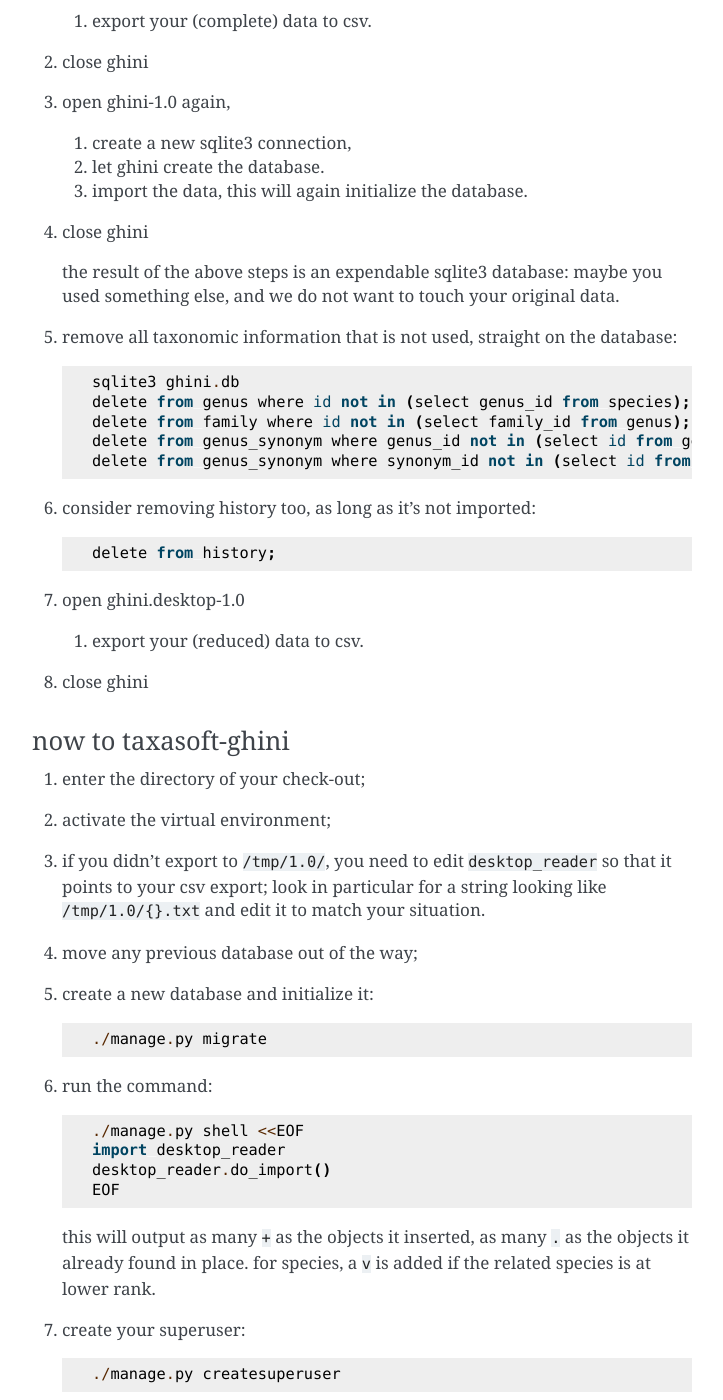
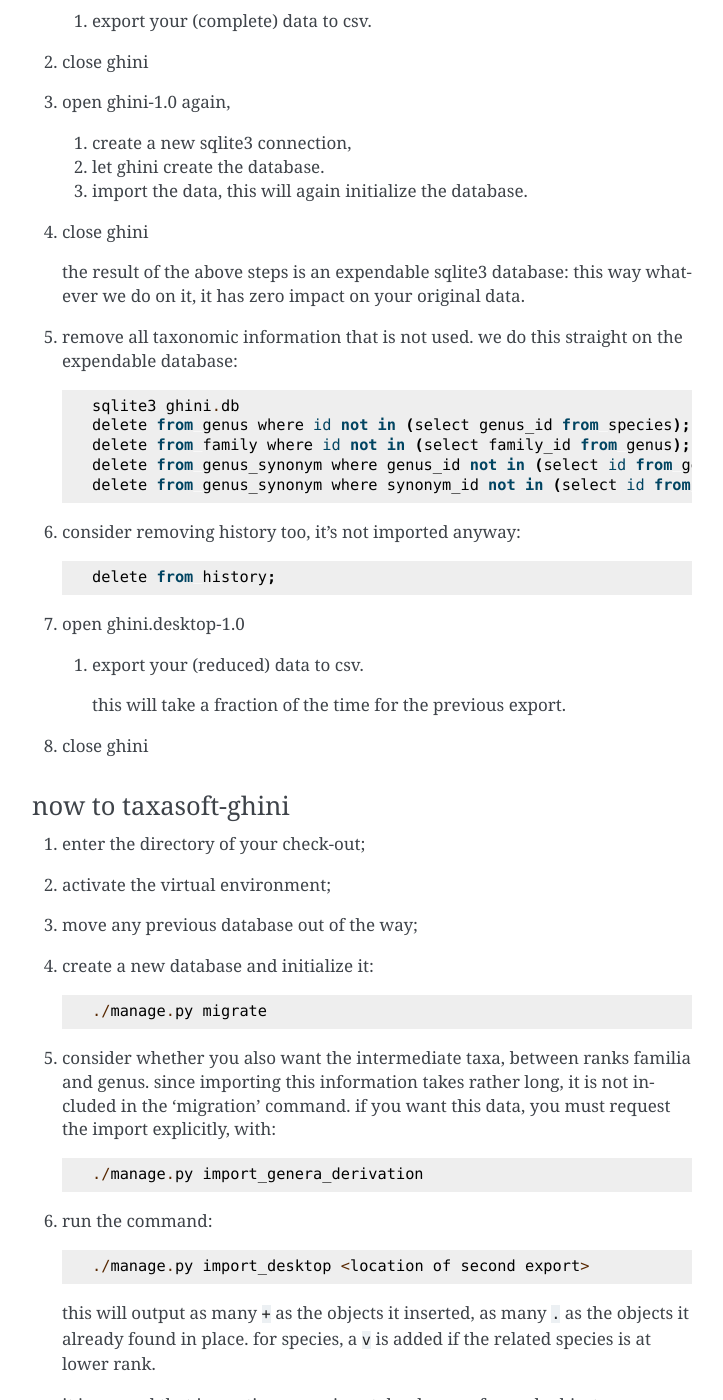
Before and after one commit to Ghini/server, a Sphinx documentation site: the page built from docs/technical.rst, in a window 1280 px wide and 1400 px high, scrolled down 3690 px. Shown: the whole window, without its empty margins (388-1111 px from the left). Built offline with Sphinx 7.4.7, drawn with Linux system fonts in a browser that asks for light colours; some of the changed text lies outside the part shown.

Commit message:
part of #77

```diff
--- a/docs/technical.rst
+++ b/docs/technical.rst
@@ -179,10 +179,11 @@
 
 #. close ghini
 
-   the result of the above steps is an expendable sqlite3 database: maybe
-   you used something else, and we do not want to touch your original data.
+   the result of the above steps is an expendable sqlite3 database: this way
+   whatever we do on it, it has zero impact on your original data.
 
-#. remove all taxonomic information that is not used, straight on the database::
+#. remove all taxonomic information that is not used.  we do this straight
+   on the expendable database::
 
      sqlite3 ghini.db
      delete from genus where id not in (select genus_id from species);
@@ -190,13 +191,15 @@
      delete from genus_synonym where genus_id not in (select id from genus);
      delete from genus_synonym where synonym_id not in (select id from genus);
 
-#. consider removing history too, as long as it's not imported::
+#. consider removing history too, it's not imported anyway::
 
      delete from history;
 
 #. open ghini.desktop-1.0
 
    #. export your (reduced) data to csv.
+
+      this will take a fraction of the time for the previous export.
 
 #. close ghini
 
@@ -205,24 +208,29 @@
 
 #. enter the directory of your check-out;
 #. activate the virtual environment;
-#. if you didn't export to ``/tmp/1.0/``, you need to edit ``desktop_reader``
-   so that it points to your csv export; look in particular for a string
-   looking like ``/tmp/1.0/{}.txt`` and edit it to match your situation.
 #. move any previous database out of the way;
 #. create a new database and initialize it::
 
      ./manage.py migrate
 
+#. consider whether you also want the intermediate taxa, between ranks
+   familia and genus.  since importing this information takes rather long,
+   it is not included in the 'migration' command.  if you want this data,
+   you must request the import explicitly, with::
+
+     ./manage.py import_genera_derivation
+
 #. run the command::
 
-     ./manage.py shell <<EOF
-     import desktop_reader
-     desktop_reader.do_import()
-     EOF
+     ./manage.py import_desktop <location of second export>
 
    this will output as many ``+`` as the objects it inserted, as many ``.`` as
    the objects it already found in place.  for species, a ``v`` is added if
    the related species is at lower rank.
+
+   it is normal that importing accessions takes longer: for each object we
+   are creating not only the accession but also the verificaiton object that
+   links the accession to the corresponding taxon.
 
 #. create your superuser::
 
```
Also changed, not shown: 2 other files.
